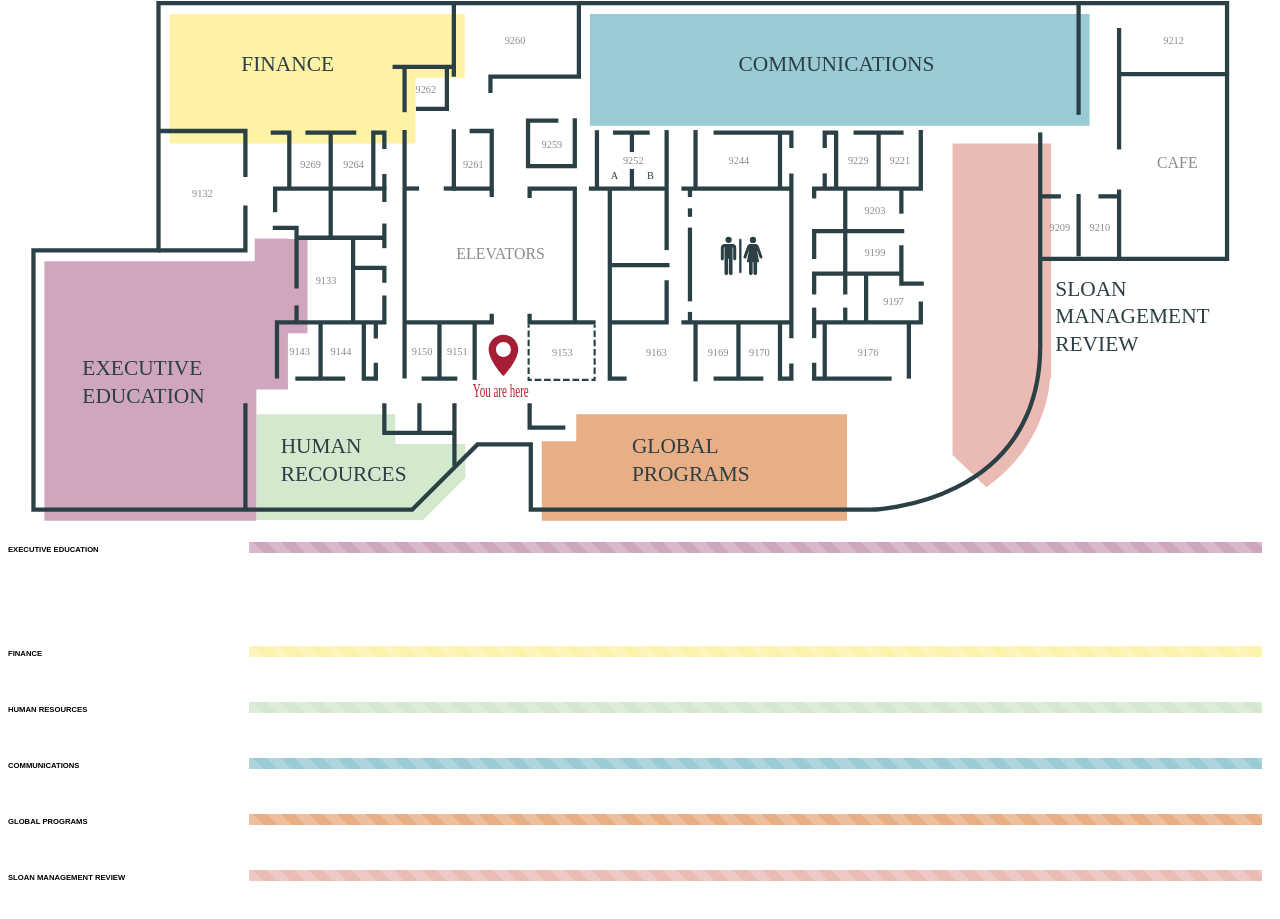
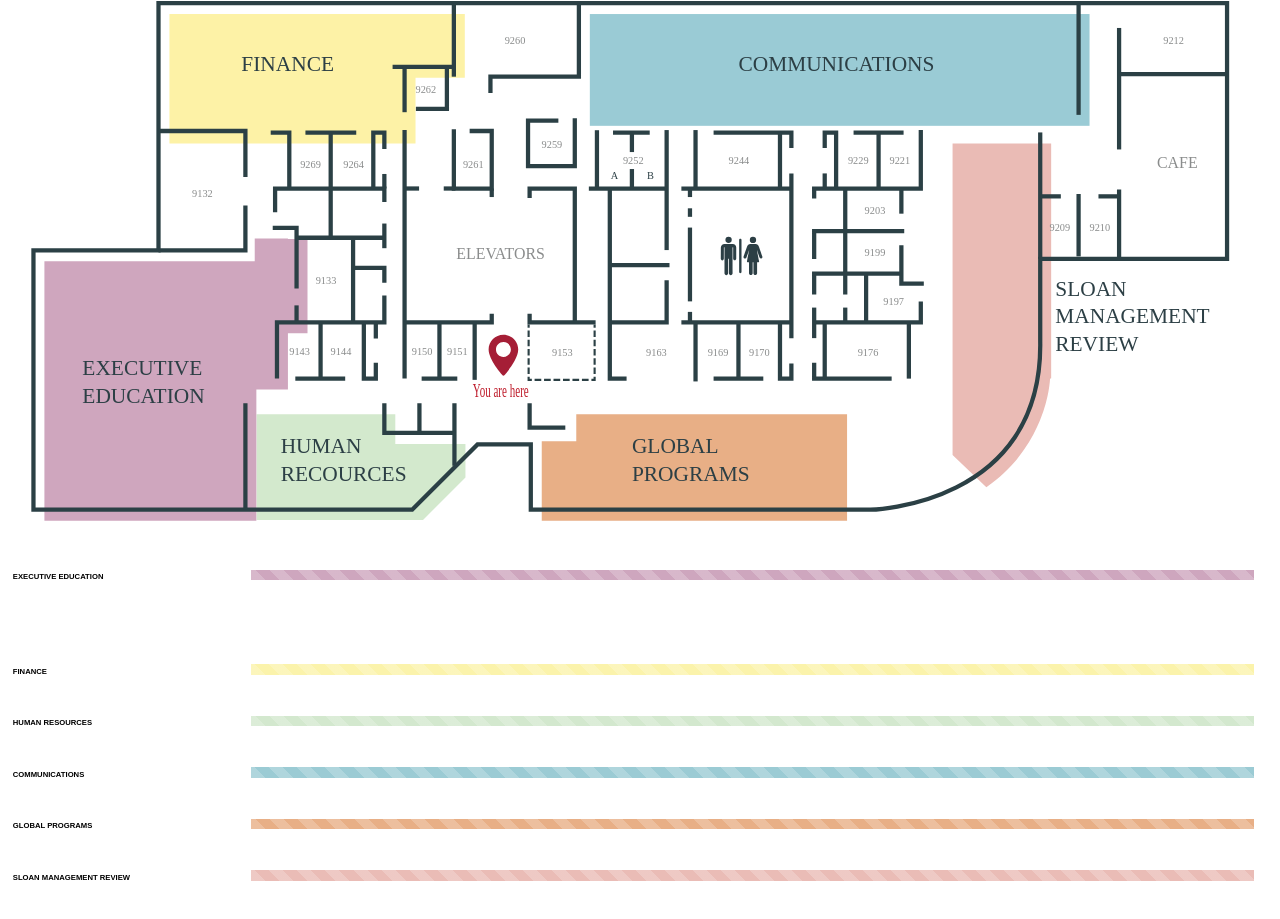
Before and after one commit to Justin-Roorda/E90Display, a website: page index.html in a window 1280 px wide. Shown: the part 185-1104 px from the top of the page. Drawn offline with nearby package versions, Linux system fonts and the light colour scheme; files that its build step writes are made by us from their sources; no server answers; files whose address does not match are found by name.

Commit message:
Spacing changes needed for the 4k dispalay

```diff
--- a/style/directory.css
+++ b/style/directory.css
@@ -14,18 +14,18 @@
     position: relative;
     /* height: 44vh; */
     /* width: 99vh; */
-    padding-top: 0.05vh;
+    padding-top: 3.5vh;
 }
 
 #directory {
-    height: 48vh;
-    width: 99vw;
+    height: 44vh;
+    width: 98vw;
     margin: 0 auto;
     font-weight: 600;
 }
 
 .container {
-    max-height: 47vh;
+    max-height: 43vh;
     text-align: left;
     position: relative;
 }
@@ -34,7 +34,7 @@
     display:flex;
     flex-flow: column wrap;
     width: 0vw;
-    padding-top: 1.25vh;
+    padding-top: 1.35vh;
     padding-right: 1.25vh;
 }
 
@@ -98,7 +98,7 @@
     z-index: 1;
     width: auto;
     padding-top: 0.3vh;
-    padding-bottom: 0.3vh;
+    padding-bottom: 0.2vh;
     padding-right: 1vw;
     position: absolute;
     top: 0;
```
